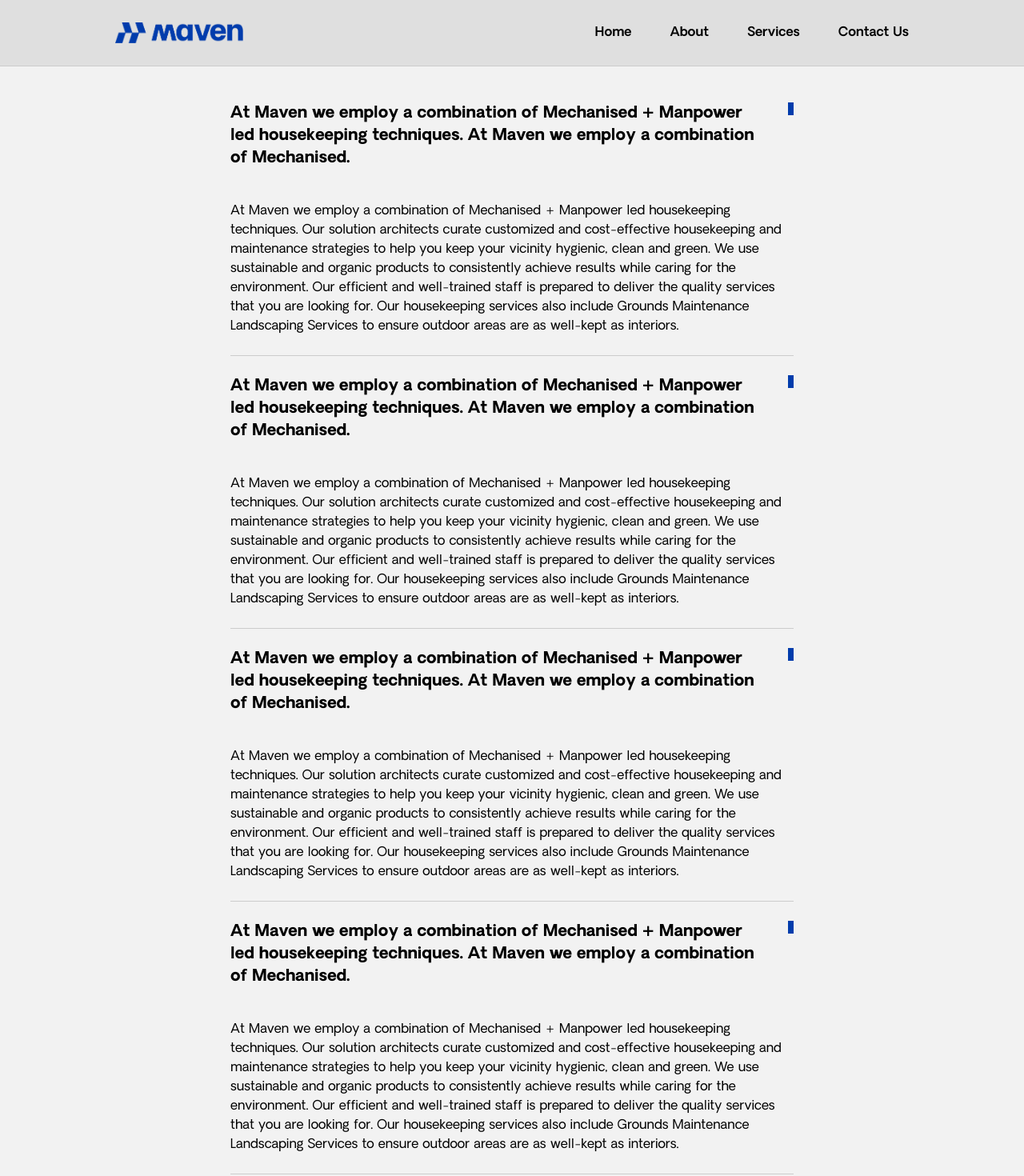
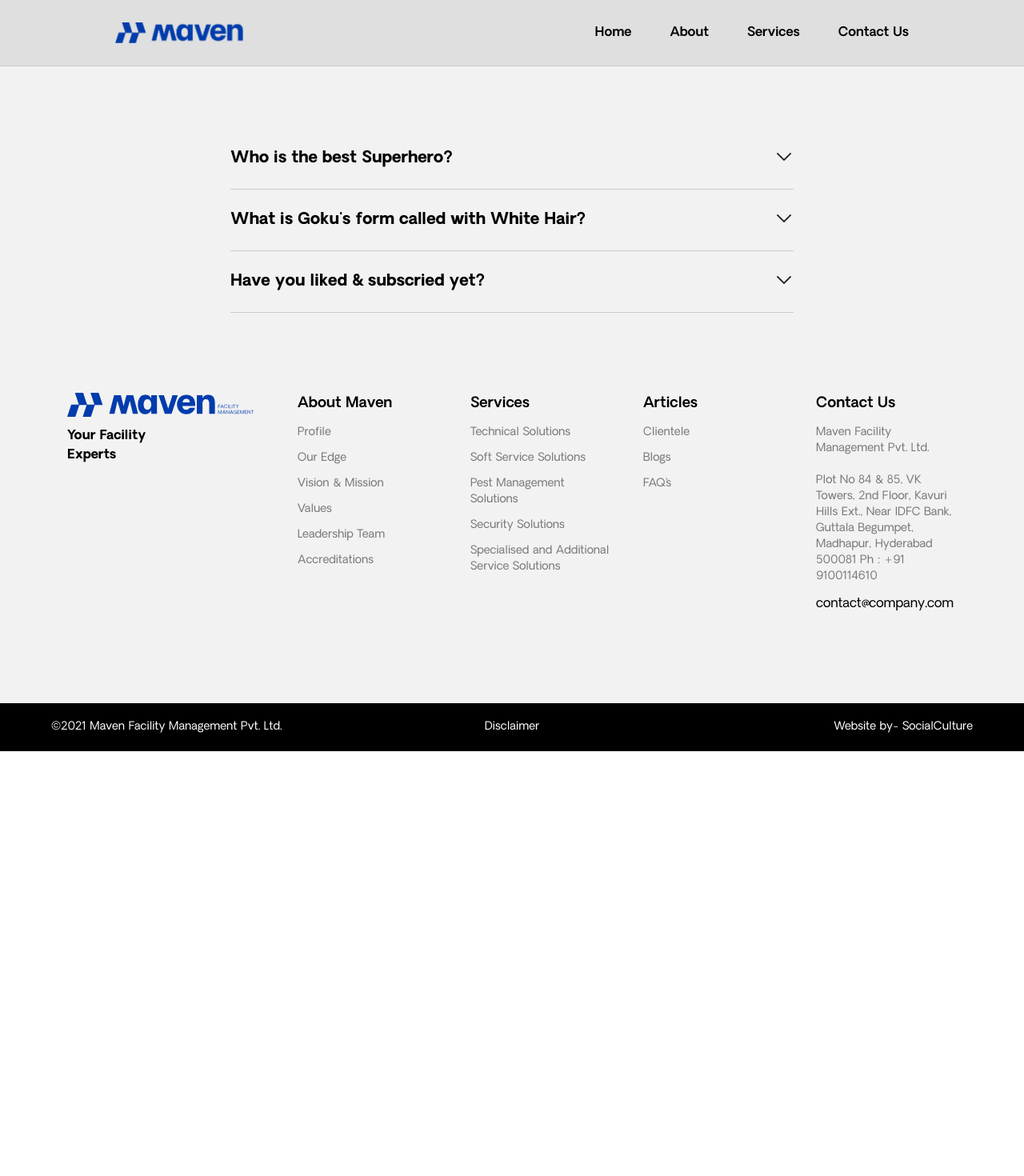
Before and after one commit to viveksinghup/vuestore, a Vue app: page /faq in a window 1280 px wide. Shown: the top 1470 px of the page at 80% size. After the commit the page ends 939 px from the top, so only its background shows below. Built offline with nearby package versions, Linux system fonts and the light colour scheme.

Commit message:
page ui improved

```diff
--- a/src/components/common/Header.vue
+++ b/src/components/common/Header.vue
@@ -14,7 +14,7 @@
           <div class="flex justify-between items-center">
             <div class="text-2xl font-bold bg-gray-800 md:text-3xl w-40">
               <router-link to="/"
-                ><img src="@/assets/images/MAVEN.png" class="w-full"
+                ><img src="@/assets/images/MAVEN.png" class="w-full assets"
               /></router-link>
             </div>
             <div class="md:hidden">
--- a/src/components/pages/ContactUs.vue
+++ b/src/components/pages/ContactUs.vue
@@ -27,7 +27,7 @@
             <div class="h-full md:mb-0 mb-10">
               <img
                 src="@/assets/images/backgorund/contact-hero.png"
-                class="max-w-full"
+                class="max-w-full assets"
               />
             </div>
           </div>
@@ -87,7 +87,7 @@
   <section>
     <img
       src="@/assets/images/backgorund/pexels-scott.png"
-      class="w-full h-auto"
+      class="w-full h-auto assets"
     />
   </section>
 </template>
--- a/src/components/pages/Faq.vue
+++ b/src/components/pages/Faq.vue
@@ -1,94 +1,75 @@
 <template>
-  <div class="container mx-auto my-20 md:px-40 py-6">
-    <div class="py-6 border-b border-gray10">
-      <div class="flex justify-between">
-        <span class="text-darkBlue-600 font-bold font-sans mb-4 text-xl pr-8"
-          >At Maven we employ a combination of Mechanised + Manpower led
-          housekeeping techniques. At Maven we employ a combination of
-          Mechanised.</span
-        >
-        <div class="w-4 h-4 bg-brandBlue"></div>
-      </div>
-      <div class="pt-6 text-base">
-        At Maven we employ a combination of Mechanised + Manpower led
-        housekeeping techniques. Our solution architects curate customized and
-        cost-effective housekeeping and maintenance strategies to help you keep
-        your vicinity hygienic, clean and green. We use sustainable and organic
-        products to consistently achieve results while caring for the
-        environment. Our efficient and well-trained staff is prepared to deliver
-        the quality services that you are looking for. Our housekeeping services
-        also include Grounds Maintenance Landscaping Services to ensure outdoor
-        areas are as well-kept as interiors.
-      </div>
-    </div>
-    <div class="py-6 border-b border-gray10">
-      <div class="flex justify-between">
-        <span class="text-darkBlue-600 font-bold font-sans mb-4 text-xl pr-8"
-          >At Maven we employ a combination of Mechanised + Manpower led
-          housekeeping techniques. At Maven we employ a combination of
-          Mechanised.</span
-        >
-        <div class="w-4 h-4 bg-brandBlue"></div>
-      </div>
-      <div class="pt-6 text-base">
-        At Maven we employ a combination of Mechanised + Manpower led
-        housekeeping techniques. Our solution architects curate customized and
-        cost-effective housekeeping and maintenance strategies to help you keep
-        your vicinity hygienic, clean and green. We use sustainable and organic
-        products to consistently achieve results while caring for the
-        environment. Our efficient and well-trained staff is prepared to deliver
-        the quality services that you are looking for. Our housekeeping services
-        also include Grounds Maintenance Landscaping Services to ensure outdoor
-        areas are as well-kept as interiors.
-      </div>
-    </div>
-    <div class="py-6 border-b border-gray10">
-      <div class="flex justify-between">
-        <span class="text-darkBlue-600 font-bold font-sans mb-4 text-xl pr-8"
-          >At Maven we employ a combination of Mechanised + Manpower led
-          housekeeping techniques. At Maven we employ a combination of
-          Mechanised.</span
-        >
-        <div class="w-4 h-4 bg-brandBlue"></div>
-      </div>
-      <div class="pt-6 text-base">
-        At Maven we employ a combination of Mechanised + Manpower led
-        housekeeping techniques. Our solution architects curate customized and
-        cost-effective housekeeping and maintenance strategies to help you keep
-        your vicinity hygienic, clean and green. We use sustainable and organic
-        products to consistently achieve results while caring for the
-        environment. Our efficient and well-trained staff is prepared to deliver
-        the quality services that you are looking for. Our housekeeping services
-        also include Grounds Maintenance Landscaping Services to ensure outdoor
-        areas are as well-kept as interiors.
-      </div>
-    </div>
-    <div class="py-6 border-b border-gray10">
-      <div class="flex justify-between">
-        <span class="text-darkBlue-600 font-bold font-sans mb-4 text-xl pr-8"
-          >At Maven we employ a combination of Mechanised + Manpower led
-          housekeeping techniques. At Maven we employ a combination of
-          Mechanised.</span
-        >
-        <div class="w-4 h-4 bg-brandBlue"></div>
-      </div>
-      <div class="pt-6 text-base">
-        At Maven we employ a combination of Mechanised + Manpower led
-        housekeeping techniques. Our solution architects curate customized and
-        cost-effective housekeeping and maintenance strategies to help you keep
-        your vicinity hygienic, clean and green. We use sustainable and organic
-        products to consistently achieve results while caring for the
-        environment. Our efficient and well-trained staff is prepared to deliver
-        the quality services that you are looking for. Our housekeeping services
-        also include Grounds Maintenance Landscaping Services to ensure outdoor
-        areas are as well-kept as interiors.
-      </div>
-    </div>
+  <div class="container mx-auto pt-40 md:px-40">
+    <FaqItem
+      v-for="(faq, i) in faqs"
+      :faq="faq"
+      :index="i"
+      :key="i"
+      :open="faq.open"
+      @toggleOpen="toggleOpen"
+    />
   </div>
 </template>
+
 <script>
+import FaqItem from "./FaqItem.vue";
+
 export default {
-  name: "faq",
-  components: {},
+  name: "app",
+  components: {
+    FaqItem,
+  },
+  data() {
+    return {
+      faqs: [
+        {
+          question: "Who is the best Superhero?",
+          answer: "I'm not sure but we love him 3000",
+          open: false,
+        },
+        {
+          question: "What is Goku's form called with White Hair?",
+          answer: "Mastered Ultra Instinct",
+          open: false,
+        },
+        {
+          question: "Have you liked & subscried yet?",
+          answer: "YES",
+          open: false,
+        },
+      ],
+    };
+  },
+  methods: {
+    toggleOpen: function (index) {
+      this.faqs = this.faqs.map((faq, i) => {
+        if (index === i) {
+          faq.open = !faq.open;
+        } else {
+          faq.open = false;
+        }
+
+        return faq;
+      });
+    },
+  },
 };
 </script>
+<style>
+.answer {
+  transition: padding 0.45s;
+  max-height: 0px;
+  overflow: hidden;
+}
+.faq.open .answer {
+  padding-top: 12px;
+  max-height: 1000px;
+  overflow: visible;
+}
+.icon{
+    transition: 0.45s;
+}
+.faq.open .icon {
+    transform: rotate(180deg);
+}
+</style>
--- /dev/null
+++ b/src/components/pages/FaqItem.vue
@@ -0,0 +1,26 @@
+<template>
+  <div
+    class="py-6 border-b border-gray10"
+    :class="open ? 'faq open' : 'faq'"
+    @click="$emit('toggleOpen', index)"
+  >
+    <div class="flex justify-between question">
+      <div
+        class="text-darkBlue-600 font-bold font-sans flex-1 text-xl pr-8"
+      >
+        {{ faq.question }}
+      </div>
+      <div class="w-6 h-6 flex-shrink-0 icon">
+        <img src="@/assets/images/down-arrow.png" />
+      </div>
+    </div>
+    <div class="answer">{{ faq.answer }}</div>
+  </div>
+</template>
+
+<script>
+export default {
+  name: "faq",
+  props: ["faq", "index", "open"],
+};
+</script>
--- a/src/components/pages/Services.vue
+++ b/src/components/pages/Services.vue
@@ -29,7 +29,7 @@
             <div class="h-full md:mb-0 mb-10">
               <img
                 src="@/assets/images/backgorund/services-hero.png"
-                class="max-w-full"
+                class="max-w-full assets"
               />
             </div>
           </div>
@@ -59,7 +59,7 @@
     </div>
   </section>
   <section>
-   <img src="@/assets/images/backgorund/lightbulbs-blue-background.png" class="w-full h-auto" />
+   <img src="@/assets/images/backgorund/lightbulbs-blue-background.png" class="w-full h-auto assets" />
   </section>
   <section class="bg-brandBlue">
     <div class="container bg-brandBlue text-white mx-auto md:px-16 py-28">
@@ -152,7 +152,7 @@
               <div class="w-80 h-full">
                 <img
                   src="@/assets/images/backgorund/soft-solution.png"
-                  class="max-w-full"
+                  class="max-w-full assets"
                 />
               </div>
             </div>
@@ -235,7 +235,7 @@
           <div class="md:w-1/2 px-5 md:px-20 my-10 md:my-0">
             <img
                 src="@/assets/images/backgorund/security.png"
-                class="max-w-full"
+                class="max-w-full assets"
               />
           </div>
           <div
@@ -261,7 +261,7 @@
     </div>
   </section>
   <section>
-   <img src="@/assets/images/backgorund/man-touching-business.png" class="w-full h-auto" />
+   <img src="@/assets/images/backgorund/man-touching-business.png" class="w-full h-auto assets" />
   </section>
   <section class="bg-black">
     <div class="container text-white mx-auto px-5 md:px-16 py-10">
--- a/src/index.css
+++ b/src/index.css
@@ -76,3 +76,15 @@ html, body {
   color: #fff;
   background-color: #013CAC;
 }
+
+@keyframes fade-in {
+  0% {
+    opacity: 0;
+  }
+  100% {
+    opacity: 1;
+  }
+}
+.assets{
+  animation: fade-in 0.2s cubic-bezier(0.390, 0.575, 0.565, 1.000) both;
+}
--- a/src/router/index.js
+++ b/src/router/index.js
@@ -48,6 +48,9 @@ import Tnc from "@/components/pages/Tnc.vue";
 const router = createRouter({
   history: createWebHistory(),
   routes,
+  scrollBehavior() {
+    window.scrollTo(0,0);
+  }
 });
 
 export default router;
```
Also changed, not shown: src/components/pages/About.vue (+5 -5 lines), src/components/pages/Home.vue (+6 -6 lines), src/assets/images/down-arrow.png (added).
